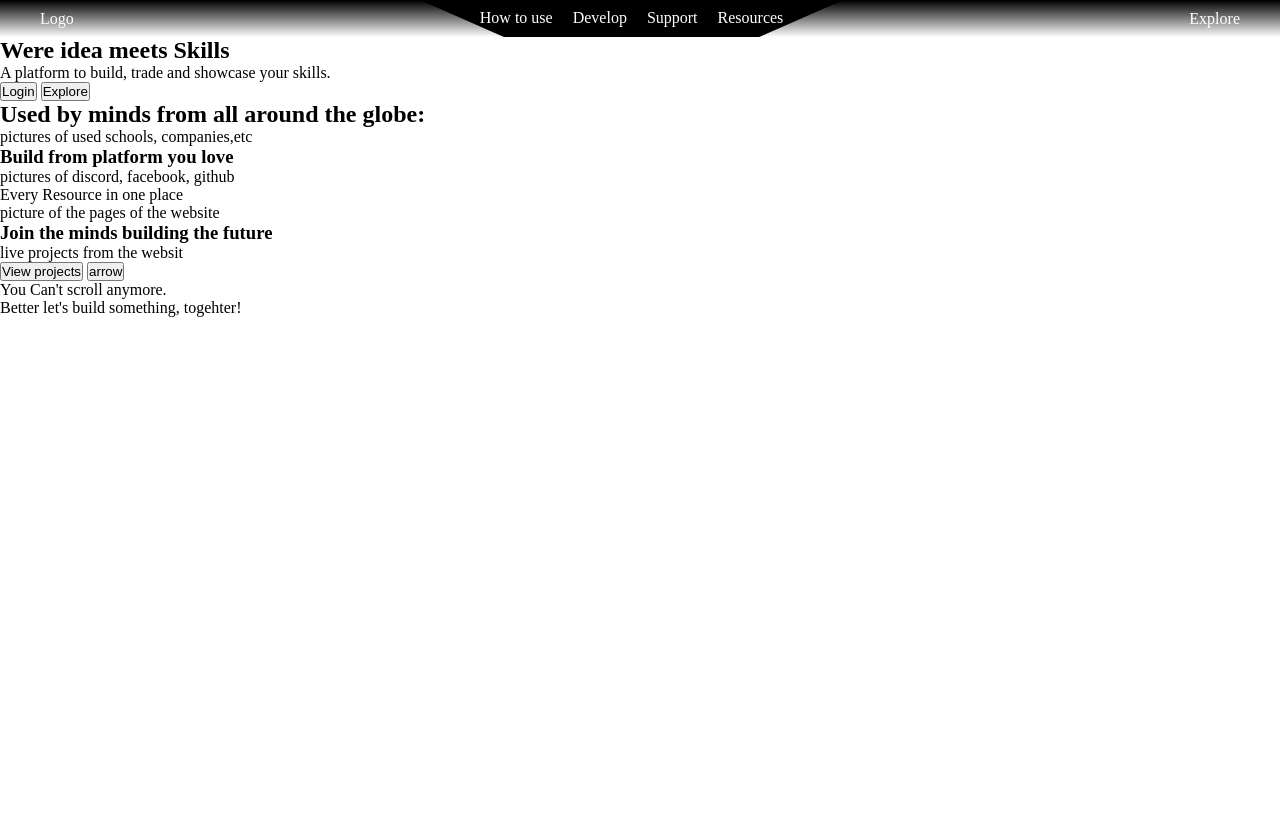
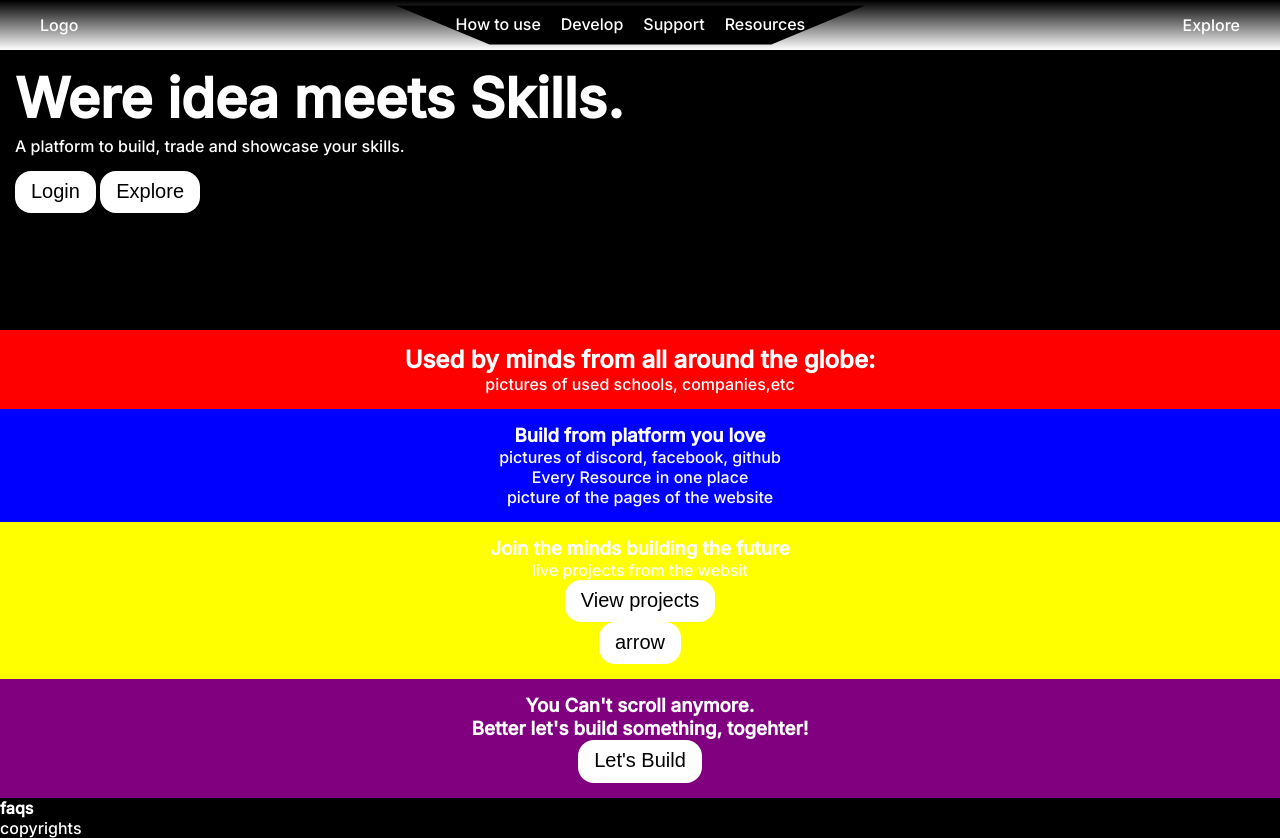
Before and after one commit to SoloMacherYT/jubilant-waffle, a plain HTML site: page index.html in a window 1280 px wide. Before the commit the page ends 800 px from the top, so only its background shows below. Drawn offline with Linux system fonts and the light colour scheme.

Commit message:
Changed font & design
Changed font to inter and changed design added section background

```diff
--- a/index.html
+++ b/index.html
@@ -3,6 +3,9 @@
 <head>
     <meta charset="UTF-8">
     <meta name="viewport" content="width=device-width, initial-scale=1.0">
+
+    <link href="https://fonts.googleapis.com/css2?family=Inter:wght@500&display=swap" rel="stylesheet">
+
     <link rel="stylesheet" href="style.css">
     <title>Document</title>
 </head>
@@ -12,44 +15,55 @@
         <div id="logo"><ul><li><a href="index.html"><img src="" alt="">Logo</a></li></ul></div>
 
         <div id="mid"><ul>
-            <li><a href="#">How<span>to</span><span>use</span></a></li>
+            <li><a href="howtouse.html">How<span>to</span><span>use</span></a></li>
             <li><a href="#">Develop</a></li>
             <li><a href="#">Support</a></li>
             <li><a href="#">Resources</a></li>
         </ul></div>
 
         <div id="right">
-            <div id="login"><ul><li><a href="#">Explore</a></li></ul></div>
+            <div id="login"><ul><li><a href="explore.html">Explore</a></li></ul></div>
             <div id="menu-icon"> ☰</div>
         </div>
 
     </nav>
 
-    <section>
-        <h1>Were idea meets Skills</h1>
+    <section id="first">
+        <h1>Were idea meets Skills.</h1>
         <p>A platform to build, trade and showcase your skills.</p>
         <button>Login</button>
         <button>Explore</button>
     </section>
 
-    <section><h2>Used by minds from all around the globe:</h2></section>
-    <div>pictures of used schools, companies,etc</div>
+    <section id="second">
+        <h2>Used by minds from all around the globe:</h2>
+        <div>pictures of used schools, companies,etc</div>
+    </section>
 
-    <section>
+
+    <section id="third">
         <h3>Build from platform you love</h3>
         <div>pictures of discord, facebook, github</div>
         <p>Every Resource in one place</p>
         <div>picture of the pages of the website </div>
     </section>
 
-    <section>
+    <section id="fourth">
         <h3>Join the minds building the future</h3>
         <div>live projects from the websit</div>
         <button>View projects</button>
         <button>arrow</button>
     </section>
 
-    <section>You Can't scroll anymore. <br>Better let's build something, togehter!</section>
+    <section id="fifth">
+        <h3> You Can't scroll anymore. <br>Better let's build something, togehter!</h3>
+        <button> Let's Build</button>
+    </section>
+
+    <footer>
+        <h4>faqs</h4>
+        <p>copyrights</p>
+    </footer>
 
 
     <script src="script.js"></script>
--- a/style.css
+++ b/style.css
@@ -37,9 +37,12 @@ Text Gray (description text): #dcdcdc
 body{
     display: flex;
     flex-direction: column;
+    color: white;
+    font-family:"Inter", Helvetica, sans-serif;
 }
 nav{
     width: 100%;
+    height: 50px;
     display: flex;
     justify-content: space-between;
     align-items: center;
@@ -111,3 +114,61 @@ span{
     display: flex;
     align-items: center;
 }
+
+button{
+    border: none;
+    justify-content: end;
+    text-align: center;
+    padding: 9px 16px  10.19px;
+    background: white;
+    color: black;
+    font-size: 20px;
+    border-radius: 16px;
+}
+
+#first{
+    padding:15px;
+    background: #000;
+    height: 250px;
+}
+#first h1{
+    font-size: 55px;
+    margin-bottom: 5px;
+}
+#first p{
+    margin-bottom: 15px;
+}
+
+
+
+#second{
+    text-align: center;
+    padding: 15px;
+    background: red;
+}
+
+#third{
+    display: flex;
+    flex-direction: column;
+    padding: 15px;
+    background: blue;
+    align-items: center;
+}
+
+
+#fourth{
+    display: flex;
+    flex-direction: column;
+    align-items: center;
+    padding: 15px;
+    background: yellow;
+}
+#fifth{
+    text-align: center;
+    padding: 15px;
+    background: purple;
+}
+
+footer{
+    background: #000;
+}
```
Also changed, not shown: explore.html (added, +31 -0 lines), howtouse.html (added, +31 -0 lines).
